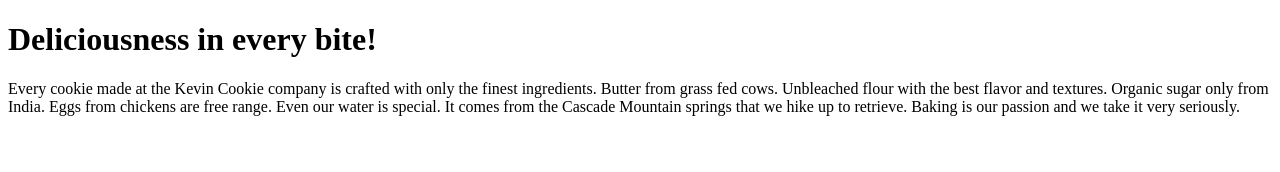
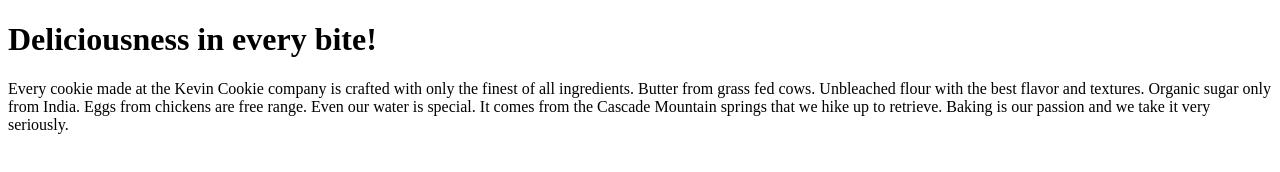
Before and after one commit to AspectoFate/Practise, a plain HTML site: page index.htm in a window 1280 px wide. Drawn offline with Linux system fonts and the light colour scheme.

Commit message:
Updated index text

```diff
--- a/index.htm
+++ b/index.htm
@@ -3,7 +3,7 @@
 <body>
 
 <h1>Deliciousness in every bite!</h1>
-<p>Every cookie made at the Kevin Cookie company is crafted with only the finest ingredients. Butter from grass fed cows. Unbleached flour with the best flavor and textures. Organic sugar only from India. Eggs from chickens are free range. Even our water is special. It comes from the Cascade Mountain springs that we hike up to retrieve. Baking is our passion and we take it very seriously.</p>
+<p>Every cookie made at the Kevin Cookie company is crafted with only the finest of all ingredients. Butter from grass fed cows. Unbleached flour with the best flavor and textures. Organic sugar only from India. Eggs from chickens are free range. Even our water is special. It comes from the Cascade Mountain springs that we hike up to retrieve. Baking is our passion and we take it very seriously.</p>
 
 </body>
 </html>
```
